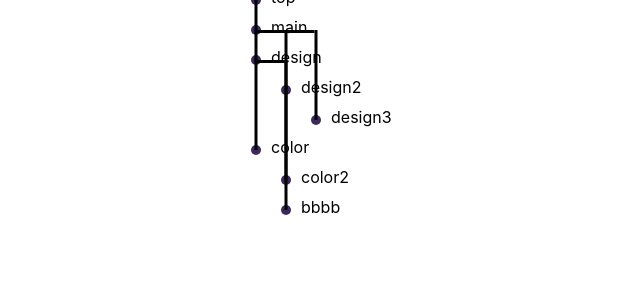
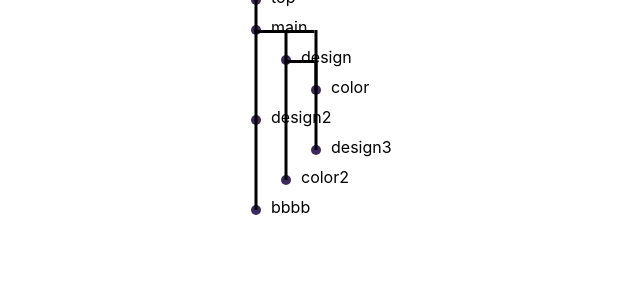
Before and after one commit to Team-Freckle/tree, a React (Create React App) app in the folder tree-dev/: page / in a window 1280 px wide. Shown: the top 300 px of the page, without its empty margins (144-784 px from the left). Built offline with nearby package versions, Linux system fonts and the light colour scheme.

Commit message:
저렬 성ㄱ공

```diff
--- a/tree-dev/src/pcotGraph/PcotGraph.tsx
+++ b/tree-dev/src/pcotGraph/PcotGraph.tsx
@@ -27,20 +27,47 @@ export class PcotGraph extends React.Component<PcotGraphProps, PcotGraphState> {
   }
 
   private createRelation(data: Array<Node>) {
+    console.log("time normal line");
+    console.log(data);
+    data = data.sort(
+      (a, b) => new Date(b.time).getTime() - new Date(a.time).getTime()
+    );
+
+    // 최 하위 후손 key 가져오기
+    data.map((child) => {
+      if (child.parent) {
+        const parent = data.find(({ key }) => key === child.parent);
+
+        console.log(parent);
+        if (parent) {
+          if (!child.descendant) {
+            child.descendant = child.key;
+          }
+          if (parent.descendant) {
+            if (
+              new Date(
+                data.find(({ key }) => key === parent.descendant)!.time
+              ).getTime() -
+                new Date(
+                  data.find(({ key }) => key === child.descendant)!.time
+                ).getTime() <
+              0
+            ) {
+              parent.descendant = child.descendant;
+            }
+          } else {
+            parent.descendant = child.descendant;
+          }
+        }
+      }
+
+      return child;
+    });
+
     data = data.sort(
       (a, b) => new Date(a.time).getTime() - new Date(b.time).getTime()
     );
 
-    // 최 하위 후손 key 가져오기
-    data = data.map((child) => {
-      if (child.parent) {
-        const descendant = data.find(({ key }) => key === child.parent);
-        if (descendant) descendant.descendant = child.key;
-      } else {
-        child.descendant = child.key;
-      }
-      return child;
-    });
     return data;
   }
 
@@ -58,18 +85,37 @@ export class PcotGraph extends React.Component<PcotGraphProps, PcotGraphState> {
       child: [],
     };
 
-    const queue: Array<PositionNode> = [pos];
+    console.log("timeLine");
+    console.log(data);
+
+    let queue: Array<PositionNode> = [pos];
     let result: Array<PositionNode> = [];
     let level: number = 0;
 
     while (queue.length > 0) {
       const parentNode = queue.shift()!;
-      const childs = data.filter(({ parent }) => parent === parentNode.key);
+      console.log(parentNode.name + "'s level : " + level);
+      parentNode.y = 30 * level;
+      level++;
+      const childs: Array<Node> = data.filter(
+        ({ parent }) => parent === parentNode.key
+      );
+
       console.log(parentNode.name + "'s child ");
       console.log(childs);
 
-      if (Array.isArray(parentNode.child)) {
-        for (const child of childs) {
+      childs.sort(
+        (a, b) =>
+          new Date(
+            data.find(({ descendant }) => descendant === a.descendant)!.time
+          ).getTime() -
+          new Date(
+            data.find(({ descendant }) => descendant === b.descendant)!.time
+          ).getTime()
+      );
+
+      // eslint-disable-next-line no-loop-func
+      const nextQueue = childs.map((child) => {
         console.log(
           child.name +
             "(" +
@@ -82,9 +128,6 @@ export class PcotGraph extends React.Component<PcotGraphProps, PcotGraphState> {
             ")'s child"
         );
         const x = parentNode.x + 30 * parentNode.childCount;
-          level++;
-          const y = 30 * level;
-          console.log(child.name + "'s level : " + level);
 
         const childNode: PositionNode = {
           key: child.key,
@@ -92,19 +135,28 @@ export class PcotGraph extends React.Component<PcotGraphProps, PcotGraphState> {
           comment: child.comment,
           time: child.time,
           x: x,
-            y: y,
+          y: 0,
           childCount: 0,
           parent: parentNode.key,
           child: [],
         };
 
-          parentNode.child.concat(child.key);
+        parentNode.child!.concat(child.key);
 
         parentNode.childCount++;
-          queue.push(childNode);
-        }
+        return childNode;
+      });
+      console.log(queue);
+      queue = [...queue, ...nextQueue];
+      console.log(nextQueue);
+      console.log("before");
+      console.log(queue);
+      queue = queue.sort(
+        (a, b) => new Date(a.time).getTime() - new Date(b.time).getTime()
+      );
+      console.log(queue);
+
       result.push(parentNode);
-      }
     }
     return result;
   }
@@ -123,10 +175,6 @@ export class PcotGraph extends React.Component<PcotGraphProps, PcotGraphState> {
             <NodeTree node={node} />
           </g>
         );
-      console.log("bridging to " + node.name + " " + parent.name);
-      console.log("key : " + node.parent + " " + parent.key);
-
-      console.log(node.name + " 최하위 자손 : " + node.descendant);
       const result = (
         <g>
           <NodeTree node={node} />
```
Lines whose indentation alone changed are shown as unchanged.
